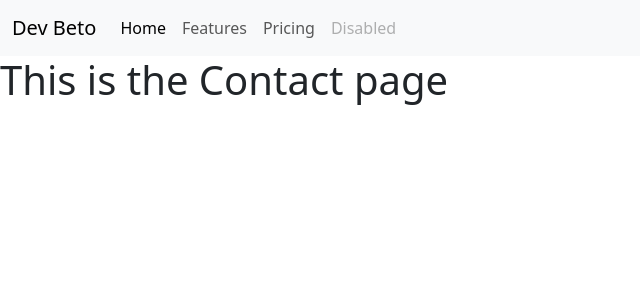
After one commit to Betojr04/Portfolio, a Flask app: page /contact in a window 1280 px wide. The commit adds this page. Shown: the top 300 px of the page, without its empty margins (0-640 px from the left). Run offline with Flask 3, Linux system fonts and the light colour scheme.

Commit message:
added routes for projects page and contact page extended the base html to the contact and projects page added basic bootstrap navbar to the base html file

```diff
--- a/main.py
+++ b/main.py
@@ -4,8 +4,18 @@ app = Flask(__name__)
 
 
 @app.route("/")
-def server_check():
+def home_page():
     return render_template("index.html")
+
+
+@app.route("/projects")
+def projects_page():
+    return render_template("projects.html")
+
+
+@app.route("/contact")
+def contact_page():
+    return render_template("contact.html")
 
 
 if __name__ == "__main__":
--- a/templates/base.html
+++ b/templates/base.html
@@ -1,10 +1,73 @@
 <!DOCTYPE html>
 <html lang="en">
   <head>
-    <meta charset="UTF-8" />
-    <meta name="viewport" content="width=device-width, initial-scale=1.0" />
-    <meta http-equiv="X-UA-Compatible" content="ie=edge" />
-    <title>Document</title>
+    <title>{% block title %}Dev Beto {% endblock %}</title>
+    <!-- Required meta tags -->
+    <meta charset="utf-8" />
+    <meta
+      name="viewport"
+      content="width=device-width, initial-scale=1, shrink-to-fit=no"
+    />
+
+    <!-- Bootstrap CSS v5.2.1 -->
+    <link
+      href="https://cdn.jsdelivr.net/npm/bootstrap@5.3.2/dist/css/bootstrap.min.css"
+      rel="stylesheet"
+      integrity="sha384-T3c6CoIi6uLrA9TneNEoa7RxnatzjcDSCmG1MXxSR1GAsXEV/Dwwykc2MPK8M2HN"
+      crossorigin="anonymous"
+    />
   </head>
-  <body></body>
+
+  <body>
+    <header>
+      <nav class="navbar navbar-expand-lg bg-body-tertiary">
+        <div class="container-fluid">
+          <a class="navbar-brand" href="#">Dev Beto</a>
+          <button
+            class="navbar-toggler"
+            type="button"
+            data-bs-toggle="collapse"
+            data-bs-target="#navbarNav"
+            aria-controls="navbarNav"
+            aria-expanded="false"
+            aria-label="Toggle navigation"
+          >
+            <span class="navbar-toggler-icon"></span>
+          </button>
+          <div class="collapse navbar-collapse" id="navbarNav">
+            <ul class="navbar-nav">
+              <li class="nav-item">
+                <a class="nav-link active" aria-current="page" href="#">Home</a>
+              </li>
+              <li class="nav-item">
+                <a class="nav-link" href="#">Features</a>
+              </li>
+              <li class="nav-item">
+                <a class="nav-link" href="#">Pricing</a>
+              </li>
+              <li class="nav-item">
+                <a class="nav-link disabled" aria-disabled="true">Disabled</a>
+              </li>
+            </ul>
+          </div>
+        </div>
+      </nav>
+    </header>
+    <main>{% block content %} {% endblock %}</main>
+    <footer>
+      <!-- place footer here -->
+    </footer>
+    <!-- Bootstrap JavaScript Libraries -->
+    <script
+      src="https://cdn.jsdelivr.net/npm/@popperjs/core@2.11.8/dist/umd/popper.min.js"
+      integrity="sha384-I7E8VVD/ismYTF4hNIPjVp/Zjvgyol6VFvRkX/vR+Vc4jQkC+hVqc2pM8ODewa9r"
+      crossorigin="anonymous"
+    ></script>
+
+    <script
+      src="https://cdn.jsdelivr.net/npm/bootstrap@5.3.2/dist/js/bootstrap.min.js"
+      integrity="sha384-BBtl+eGJRgqQAUMxJ7pMwbEyER4l1g+O15P+16Ep7Q9Q+zqX6gSbd85u4mG4QzX+"
+      crossorigin="anonymous"
+    ></script>
+  </body>
 </html>
--- /dev/null
+++ b/templates/contact.html
@@ -0,0 +1,4 @@
+{% extends 'base.html' %} {% block title %}Contact Page{% endblock %} {% block
+content %}
+<h1>This is the Contact page</h1>
+{% endblock %}
--- /dev/null
+++ b/templates/projects.html
@@ -0,0 +1,4 @@
+{% extends 'base.html' %} {% block title %}Projects Page{% endblock %} {% block
+content %}
+<h1>This is the projects page</h1>
+{% endblock %}
```
Also changed, not shown: templates/index.html (+4 -42 lines).
